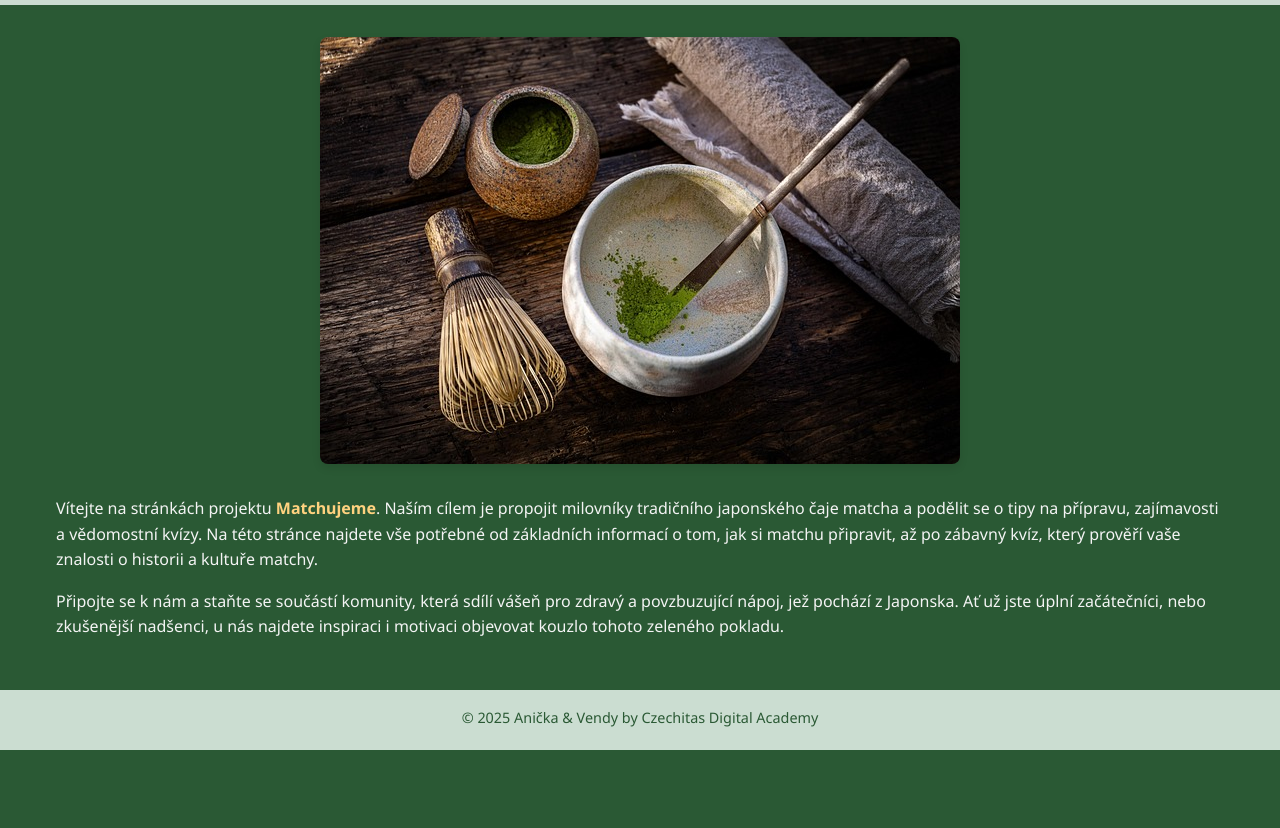
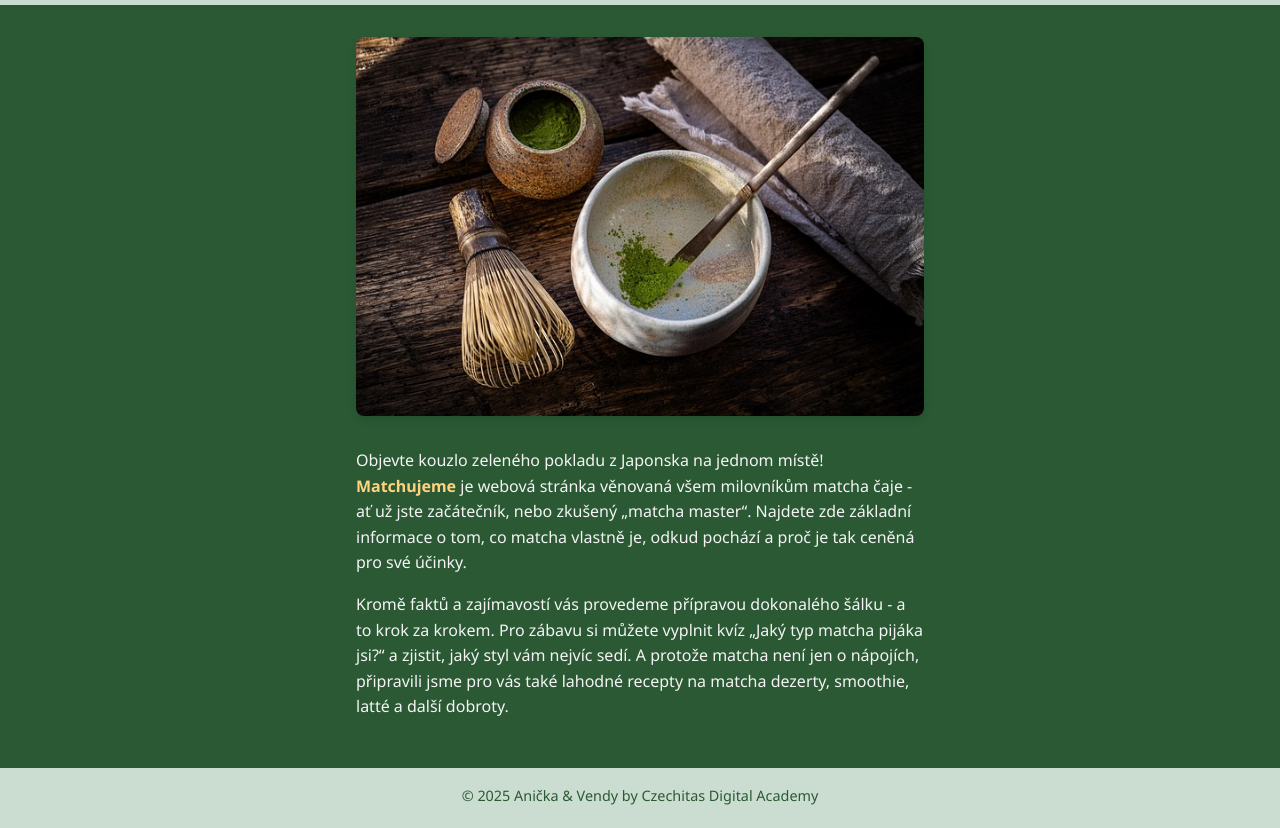
Before and after one commit to Anna-is-coding/o-projektu, a plain HTML site: page index.html in a window 1280 px wide. Shown: the part 50-878 px from the top of the page. Before the commit the page ends 800 px from the top, so only its background shows below. Drawn offline with Linux system fonts and the light colour scheme.

Commit message:
Úprava hlavní část - zarovnání textu s obrázkem, úprava textu, oprava navigace u všech stránek.

```diff
--- a/index.html
+++ b/index.html
@@ -26,23 +26,25 @@
 
     <!-- Hlavní obsah -->
     <main>
+      <div class="content-wrapper">
         <img src="img/matcha-img.jpg" alt="Matcha prášek a metlička" />
 
         <div class="project-text">
           <p>
-          Vítejte na stránkách projektu <strong>Matchujeme</strong>. Naším cílem
-          je propojit milovníky tradičního japonského čaje matcha a podělit se o
-          tipy na přípravu, zajímavosti a vědomostní kvízy. Na této stránce
-          najdete vše potřebné od základních informací o tom, jak si matchu
-          připravit, až po zábavný kvíz, který prověří vaše znalosti o historii
-          a kultuře matchy.
+            Objevte kouzlo zeleného pokladu z Japonska na jednom místě!
+            <strong>Matchujeme</strong> je webová stránka věnovaná všem
+            milovníkům matcha čaje - ať už jste začátečník, nebo zkušený „matcha
+            master“. Najdete zde základní informace o tom, co matcha vlastně je,
+            odkud pochází a proč je tak ceněná pro své účinky.
           </p>
           <p>
-          Připojte se k nám a staňte se součástí komunity, která sdílí vášeň pro
-          zdravý a povzbuzující nápoj, jež pochází z Japonska. Ať už jste úplní
-          začátečníci, nebo zkušenější nadšenci, u nás najdete inspiraci i
-          motivaci objevovat kouzlo tohoto zeleného pokladu.
+            Kromě faktů a zajímavostí vás provedeme přípravou dokonalého šálku -
+            a to krok za krokem. Pro zábavu si můžete vyplnit kvíz „Jaký typ
+            matcha pijáka jsi?“ a zjistit, jaký styl vám nejvíc sedí. A protože
+            matcha není jen o nápojích, připravili jsme pro vás také lahodné
+            recepty na matcha dezerty, smoothie, latté a další dobroty.
           </p>
+        </div>
       </div>
     </main>
     <!-- Patička -->
--- a/style.css
+++ b/style.css
@@ -1,4 +1,3 @@
-/* 1) Reset/normalize základních hodnot */
 *,
 *::before,
 *::after {
@@ -25,7 +24,6 @@ header {
   background-color: #cbddd1;
   color: #2a5934;
   padding: 0.5rem 1rem;
-  /* méně svislého odsazení */
   display: flex;
   justify-content: space-between;
   align-items: center;
@@ -36,19 +34,15 @@ header h1 {
   font-weight: 700;
   color: #2a5934;
   font-size: 1.5rem;
-  /* menší velikost nadpisu */
 }
 
 header h1 a {
   color: inherit;
-  /* zdědí barvu z <h1> */
   text-decoration: none;
-  /* odstraní podtržení */
 }
 
 header h1 a:hover {
   color: #1f3d27;
-  /* nebo jiná tmavší barva při hoveru */
 }
 
 
@@ -102,7 +96,6 @@ main img {
 
 .project-text strong {
   color: #ffd27f;
-  /* světlejší oranžová akcent pro tučný text */
 }
 
 /* 5) Patička */
@@ -116,6 +109,37 @@ footer {
 
 footer p {
   margin-bottom: 0.3rem;
+}
+
+.content-wrapper {
+  max-width: 600px;
+  margin: 0 auto;
+  padding: 0 1rem;
+}
+
+.content-wrapper img {
+  display: block;
+  width: 100%;
+  height: auto;
+  margin-bottom: 2rem;
+  border-radius: 8px;
+  box-shadow: 0 4px 8px rgba(0, 0, 0, 0.1);
+}
+
+
+.content-wrapper .project-text {
+  width: 100%;
+  color: #f4f4f4;
+}
+
+.content-wrapper .project-text p {
+  margin-bottom: 1rem;
+  font-size: 1rem;
+  line-height: 1.6;
+}
+
+.content-wrapper .project-text strong {
+  color: #ffd27f;
 }
 
 /* 6) Responzivita pro mobilní zařízení */
```
Also changed, not shown: anicka.html (+2 -1 lines), vendy.html (+2 -1 lines). Lines whose indentation alone changed are shown as unchanged.
